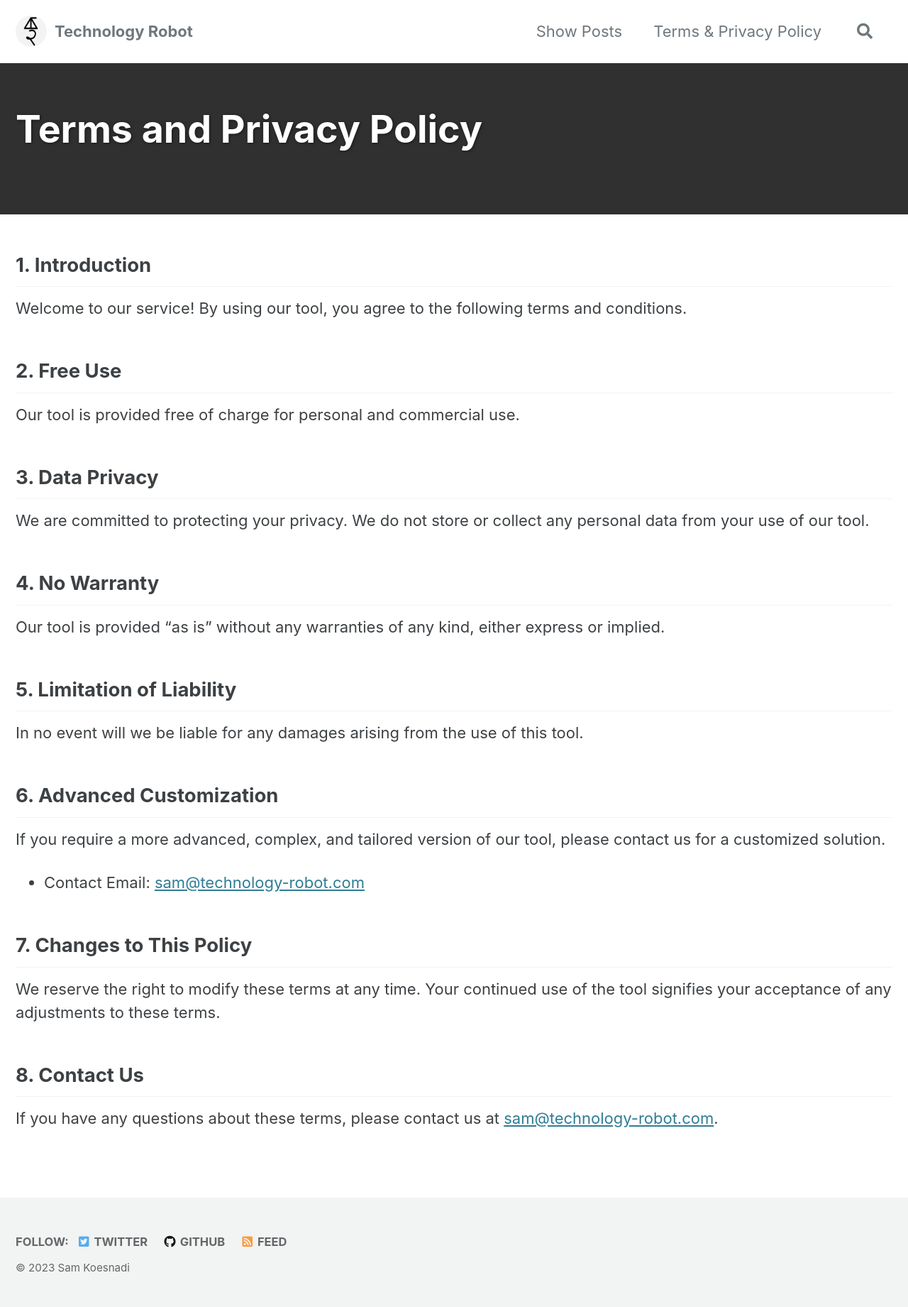
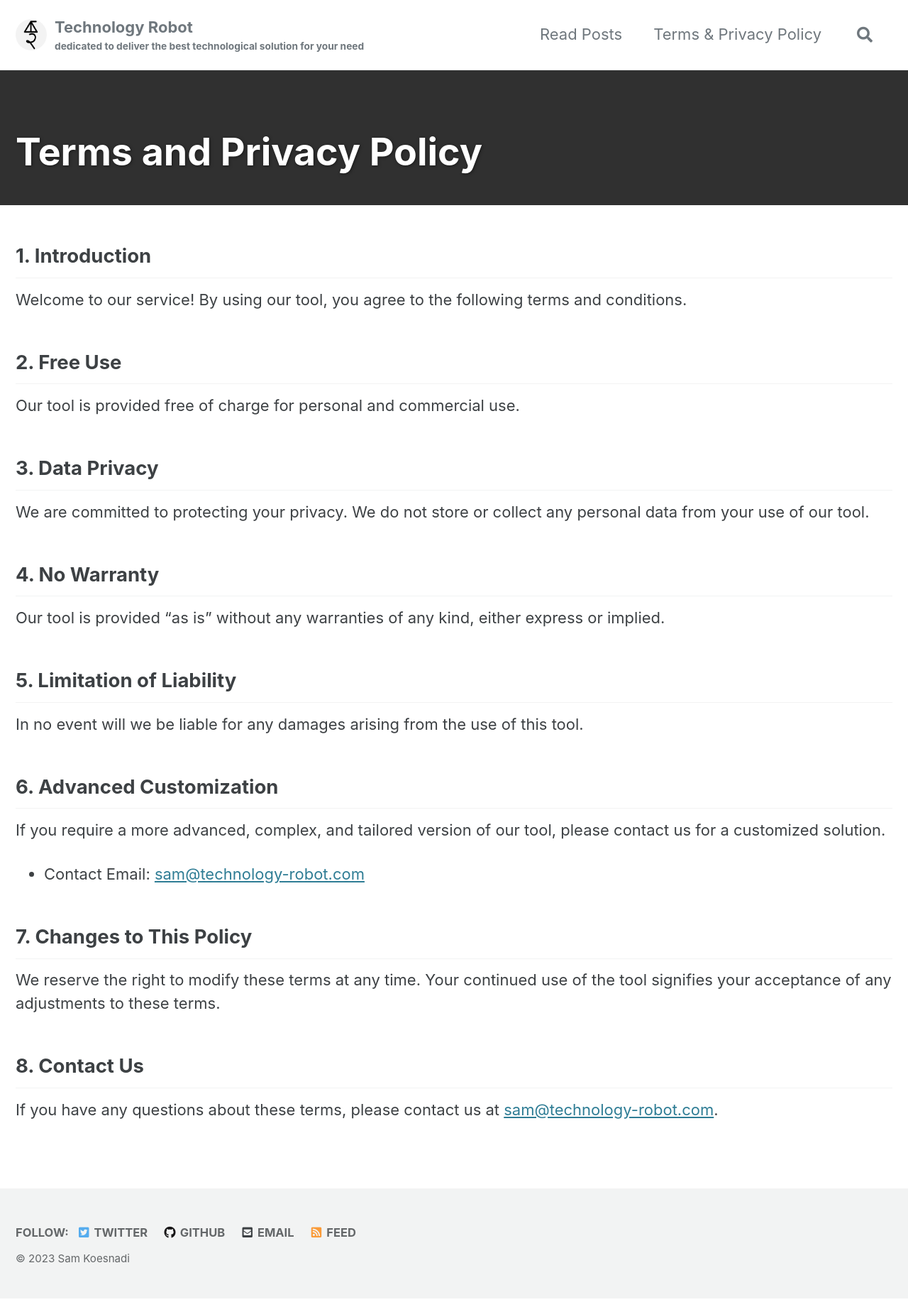
Before and after one commit to technology-robot/tr-website, a Jekyll site: the page built from _pages/terms.md, in a window 1280 px wide. Shown: the whole page at 71% size. Built offline with Jekyll 4.4.1, drawn with Linux system fonts in a browser that asks for light colours; cached includes are drawn as plain includes.

Commit message:
Added all

```diff
--- a/Gemfile
+++ b/Gemfile
@@ -14,7 +14,7 @@ gem "github-pages", group: :jekyll_plugins
 # To upgrade, run `bundle update`.
 
 gem "jekyll"
-gem "minimal-mistakes-jekyll"
+# gem "minimal-mistakes-jekyll"
 gem "html-proofer"
 
 # The following plugins are automatically loaded by the theme-gem:
--- a/_config.yml
+++ b/_config.yml
@@ -11,15 +11,15 @@
 # https://mmistakes.github.io/minimal-mistakes/docs/quick-start-guide/#installing-the-theme
 
 # theme                    : "minimal-mistakes-jekyll"
-remote_theme             : "mmistakes/minimal-mistakes"
+# remote_theme             : "mmistakes/minimal-mistakes"
 
 minimal_mistakes_skin    : "default" # "air", "aqua", "contrast", "dark", "dirt", "neon", "mint", "plum", "sunrise"
 
 # Site Settings
 locale                   : "en-US"
-title                    : "Technology Robot"
+title                    : "Serious, complex AI made simple"
 title_separator          : "-"
-subtitle                 :   # site tagline that appears below site title in masthead
+subtitle                 : "dedicated to deliver the best technological solution for your need" # site tagline that appears below site title in masthead
 name                     : "Sam Koesnadi"
 description              : "A step in technology"
 url                      : "https://technology-robot.com"  # the base hostname & protocol for your site e.g. "https://mmistakes.github.io"
@@ -27,7 +27,7 @@ baseurl                  : ""  # the subpath of your site, e.g. "/blog"
 repository               : "technology-robot/technology-robot-website"  # GitHub username/repo-name e.g. "mmistakes/minimal-mistakes"
 teaser                   : # path of fallback teaser image, e.g. "/assets/images/500x300.png"
 logo                     : "/assets/images/logo.png"  # path of logo image to display in the masthead, e.g. "/assets/images/88x88.png"
-masthead_title           : # overrides the website title displayed in the masthead, use " " for no title
+masthead_title           : "Technology Robot"  # overrides the website title displayed in the masthead, use " " for no title
 breadcrumbs              : true # true, false (default)
 words_per_minute         : 200
 comments:
@@ -151,7 +151,9 @@ footer:
     - label: "Instagram"
       icon: "fab fa-fw fa-instagram"
       # url:
-
+    - label: "Email"
+      icon: "fas fa-fw fa-envelope-square"
+      url: "mailto:sam@technology-robot.com"
 
 # Reading Files
 include:
--- a/_data/navigation.yml
+++ b/_data/navigation.yml
@@ -1,6 +1,6 @@
 # main links
 main:
-  - title: "Show Posts"
+  - title: "Read Posts"
     url: /posts/
   - title: "Terms &amp; Privacy Policy"
     url: /terms/
--- a/_includes/page__hero.html
+++ b/_includes/page__hero.html
@@ -19,10 +19,13 @@
 {% assign image_description = image_description | markdownify | strip_html | strip_newlines | escape_once %}
 
 <div class="page__hero{% if page.header.overlay_color or page.header.overlay_image %}--overlay{% endif %}"
-  style="{% if page.header.overlay_color %}background-color: {{ page.header.overlay_color | default: 'transparent' }};{% endif %} {% if overlay_img_path %}background-image: {% if overlay_filter %}{{ overlay_filter }}, {% endif %}url('{{ overlay_img_path }}');{% endif %}"
+  style="{% if page.header.overlay_color %}background-color: {{ page.header.overlay_color | default: 'transparent' }};{% endif %}"
 >
   {% if page.header.overlay_color or page.header.overlay_image %}
     <div class="wrapper">
+      {% if overlay_img_path != "" %}<img src="{{ overlay_img_path }}" alt="banner image">{% endif %}
+      <br />
+      <br />
       <h1 id="page-title" class="page__title" itemprop="headline">
         {% if paginator and site.paginate_show_page_num %}
           {{ site.title }}{% unless paginator.page == 1 %} {{ site.data.ui-text[site.locale].page | default: "Page" }} {{ paginator.page }}{% endunless %}
--- a/_includes/sidebar.html
+++ b/_includes/sidebar.html
@@ -1,5 +1,5 @@
 {% if page.author_profile or layout.author_profile or page.sidebar %}
-  <div class="sidebar sticky">
+  <div class="sidebar">
   {% if page.author_profile or layout.author_profile %}{% include author-profile.html %}{% endif %}
   {% if page.sidebar %}
     {% for s in page.sidebar %}
--- a/_sass/minimal-mistakes/_page.scss
+++ b/_sass/minimal-mistakes/_page.scss
@@ -188,7 +188,7 @@ body {
   &--overlay {
     position: relative;
     margin-bottom: 2em;
-    padding: 3em 0;
+    padding: 1em 0;
     @include clearfix;
     background-size: cover;
     background-repeat: no-repeat;
```
Also changed, not shown: assets/js/_main.js (+12 -11 lines), index.html (+4 -4 lines), .github/workflows/firebase-hosting-merge.yml, assets/images/banner-template.png (deleted), assets/js/main.min.js, 2 other files.
